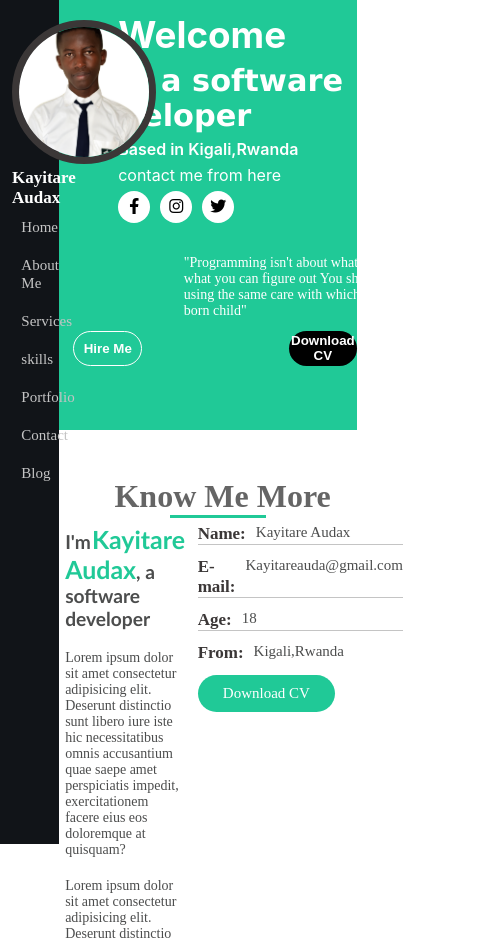
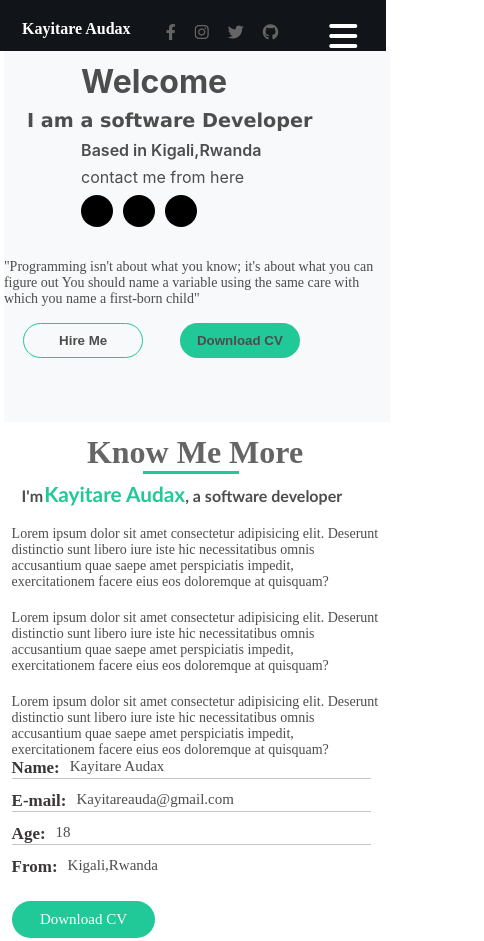
Before and after one commit to kayitareAudax/myBrand, a plain HTML site: page homepage.html in a window 390 px wide. Shown: the top 941 px of the page, 484 px wide, since content can reach past the window. Drawn offline with Linux system fonts and the light colour scheme.

Commit message:
mobile view

```diff
--- a/homepage.css
+++ b/homepage.css
@@ -1,5 +1,6 @@
 :root{
     --mainColor:#20C997;
+    --rightGray:#F8F9FA;
 }
 
 *{
@@ -41,6 +42,9 @@
     font-family: poppins;
     font-weight: bold;
 }
+.side-content .bars{
+    display: none;
+}
 .side-content ul{
     list-style: none;
     display: flex;
@@ -56,6 +60,20 @@
     color: #c4c4c4;
     font-size: 15px;
     font-family: poppins;
+}
+.side-content .social-media{
+    display: flex;
+    flex-direction: row;
+    margin-top: 1.3em;
+    margin-left: 10px;
+}
+.side-content .social-media span{
+    color: #656565;
+    margin-right: 15px;
+    cursor: pointer;
+}
+.social-media span:hover{
+    color: var(--mainColor);
 }
 ul li a:hover{
     color: var(--mainColor);
@@ -73,7 +91,7 @@ ul li a:hover{
 }
 .banner{
     width: 90%;
-    background-color: var(--mainColor);
+    background-color: var(--rightGray);
     height: 100%;
     z-index: -1;
 }
@@ -103,14 +121,14 @@ ul li a:hover{
     font-weight: bolder;
     font-size: 2.3em;
     font-family: -apple-system, BlinkMacSystemFont, 'Segoe UI', Roboto, Oxygen, Ubuntu, Cantarell, 'Open Sans', 'Helvetica Neue', sans-serif;
-    color: white;
+    color: #4C4D4D;
     /* margin-top: 4%; */
     padding-top: 4%;
     padding-left: 20%;
     /* margin-left: 20%; */
 }
 .main-home .my-job{
-    color: white;
+    color: #4C4D4D;
     font-size: 1.9em;
     font-weight: 900;
     font-family: 'Lucida Sans', 'Lucida Sans Regular', 'Lucida Grande', 'Lucida Sans Unicode', Geneva, Verdana, sans-serif;
@@ -120,7 +138,7 @@ ul li a:hover{
 .main-home .based{
     font-size: 1em;
     font-weight: 600;
-    color: white;
+    color: #4C4D4D;
     padding-top: 2%;
     padding-left: 20%;
     font-family: -apple-system, BlinkMacSystemFont, 'Segoe UI', Roboto, Oxygen, Ubuntu, Cantarell, 'Open Sans', 'Helvetica Neue', sans-serif;
@@ -132,7 +150,7 @@ ul li a:hover{
     padding-left: 20%;
     font-size: 1em;
     font-family: -apple-system, BlinkMacSystemFont, 'Segoe UI', Roboto, Oxygen, Ubuntu, Cantarell, 'Open Sans', 'Helvetica Neue', sans-serif;
-    color: white;
+    color: #4C4D4D;
 }
 .contacts{
     display: flex;
@@ -151,11 +169,11 @@ ul li a:hover{
     text-align: center;
     border: none;
     margin-right: 10px;
-    background-color: white;
+    background-color: #000;
     cursor: pointer;
 }
 .social-link:hover{
-    color: white;
+    color: #4C4D4D;
     background-color: blue;
 }
 .hire-me{
@@ -169,7 +187,7 @@ ul li a:hover{
 }
 .hire,.download{
     background-color: transparent;
-    border: 1.5px solid white;
+    border: 1.5px solid #20C997;
     border-radius: 2em;
     width: 120px;
     cursor: pointer;
@@ -177,12 +195,13 @@ ul li a:hover{
 }
 .hire a,.download a{
     text-decoration: none;
-    color: white;
+    color: #4C4D4D;
     font-weight: bold;
 }
 .download{
-    background-color: black;
+    background-color: var(--mainColor);
     border: none;
+    color: white !important;
 }
 .quote{
     margin-top: 2em;
@@ -190,7 +209,7 @@ ul li a:hover{
     width: 300px;
 }
 .quote p{
-    color: white;
+    color: #4C4D4D;
     font-size: 14px;
     font-family: poppins;
 }
@@ -214,6 +233,7 @@ ul li a:hover{
     display: flex;
     flex-direction: column;
     width: 95%;
+
     margin-left: 2%;
 }
 .header{
@@ -264,6 +284,7 @@ ul li a:hover{
 
 }
 .my-summary{
+    width: 40%;
     display: flex;
     flex-direction: column;
     margin-left: 4%;
@@ -295,6 +316,7 @@ ul li a:hover{
     flex-direction: column;
     padding-bottom: 12px;
     width: 100%;
+
 }
  .desc .divider{
     display: block;
@@ -302,14 +324,15 @@ ul li a:hover{
     height: 1px;
     width: 100%;
 }
-.desc .cv-down{
+ .cv-down{
     background-color: var(--mainColor);
     border: none;
     border-radius: 2em;
     color: white;
     font-size: 15px;
     font-family: poppins;
-    width: 67%;
+    width: 40%;
+    margin-top: 12px;
     padding: 10px 0px;
     text-align: center;
 }
@@ -388,6 +411,7 @@ ul li a:hover{
 .service .text{
     margin-left: 12px;
     margin-top: -5px;
+    color: #4C4D4D;
 }
 .service .text h2{
     font-size: 20px;
@@ -515,3 +539,138 @@ ul li a:hover{
     border-radius: 30px;
     height: 100%;
 }
+@media only screen and (max-width:600px){
+
+    body{
+        box-sizing: border-box;
+        padding: 0;
+        margin: 0;
+        /* position: absolute; */
+    }
+    .sidebar{
+        height:6%;
+        width: 99%;
+        background-color: #111418;
+    }
+    .sidebar .side-content{
+        display: flex;
+        flex-direction: row;
+        padding: 0;
+        margin-top: 20px !important;
+        width: 100%;
+    }
+    .side-content img{
+        display: none;
+    }
+    .side-content ul{
+        display: flex;
+        flex-direction: row;
+        padding: 0;
+        margin: 0;
+        display: none;
+    }
+    .myName{
+        margin-left: 10px !important;
+        font-size: 1em !important;
+        font-weight: 700;
+    }
+    .social-media{
+        margin-top: 4px !important;
+        margin-left: 2.2em !important;
+    }
+    .social-media i{
+        font-size: 1em;
+        margin-right: 4px;
+    }
+    .menu{
+        display: block;
+    }
+    .hire:nth-child(1){
+        margin-right: 10%;
+    }
+    .menu i{
+        color: white;
+        font-size: 2em;
+        margin-left: 1em;
+    }
+    .whole-app{
+        width: 100% !important;
+        margin-right: 0;
+        /* background-color: red; */
+    }
+    .whole-content{
+        margin-top: 12%;
+        margin-left: 1% !important;
+        width: 99% !important;
+    }
+    .home{
+        margin: 0 !important;
+        width: 100% !important;
+    }
+    .banner{
+        width: 100%;
+    }
+    .quote{
+        overflow: auto;
+        margin-left: 0%;
+        width: 100% !important;
+    }
+.my-profile{
+    display: none !important;
+    margin-right: 0 !important;
+}
+.main-home .welcome{
+    font-size: 2em;
+}
+.main-home .my-job{
+    font-size: 1.2em;
+}
+.about-content{
+    display: flex;
+    flex-direction: column;
+}
+.about-content .bio{
+    width: 100%;
+    flex-wrap: wrap-reverse;
+}
+.about-content .my-summary{
+    margin-left: 0px;
+    width: 98%;
+}
+.skills-page .content{
+    display: flex;
+}
+.skills-page .content .row{
+    display: flex;
+    flex-direction: column;
+    width: 100%;
+}
+.content .row .service{
+    width: 97%;
+}
+.resume{
+    width: 97%;
+}
+.achieved{
+    display: flex;
+    flex-direction: column !important;
+}
+.achieved .education{
+    display: flex;
+    flex-direction: column;
+    width: 97%;
+}
+.achieved .experience{
+    display: flex;
+    flex-direction: column;
+    width: 97%;
+    margin-left: 0;
+}
+.skills .col{
+    display: flex;
+    flex-direction: column;
+}
+.col .skill{
+    width: 97%;
+}
+}
--- a/homepage.html
+++ b/homepage.html
@@ -25,8 +25,17 @@
                 <li><a href="">Portfolio</a></li>
                 <li><a href="">Contact</a></li>
                 <li><a href="">Blog</a></li>
+            </ul>
 
-            </ul>
+            <div class="social-media">
+                <span><i class="fab fa-facebook-f"></i></span>
+                <span><i class="fab fa-instagram"></i></span>
+                <span><i class="fab fa-twitter"></i></span>
+                <span><i class="fab fa-github"></i></span>
+            </div>
+            <div class="menu">
+                <i class="fas fa-bars"></i>
+            </div>
         </div>
     </div>
     <div class="whole-content">
@@ -110,9 +119,9 @@
                 <p class="value">Kigali,Rwanda</p>
             </div>
         </div>
-        <div class="desc">
+        <!-- <div class="desc"> -->
             <button class="cv-down">Download CV</button>
-        </div>
+        <!-- </div> -->
         </div>
     </div>
     <div class="about-exp">
@@ -130,7 +139,7 @@
             </div>
             <div class="divider"></div>
         </div>
-        <div class="exp">
+        <!-- <div class="exp">
             <div class="text">
                 <h2>10+</h2>
             <h4>Years Experience</h4>
@@ -143,7 +152,7 @@
             <h4>Years Experience</h4>
             </div>
             <div class="divider"></div>
-        </div>
+        </div> -->
     </div>
 </div>
 <div class="skills-page">
```
